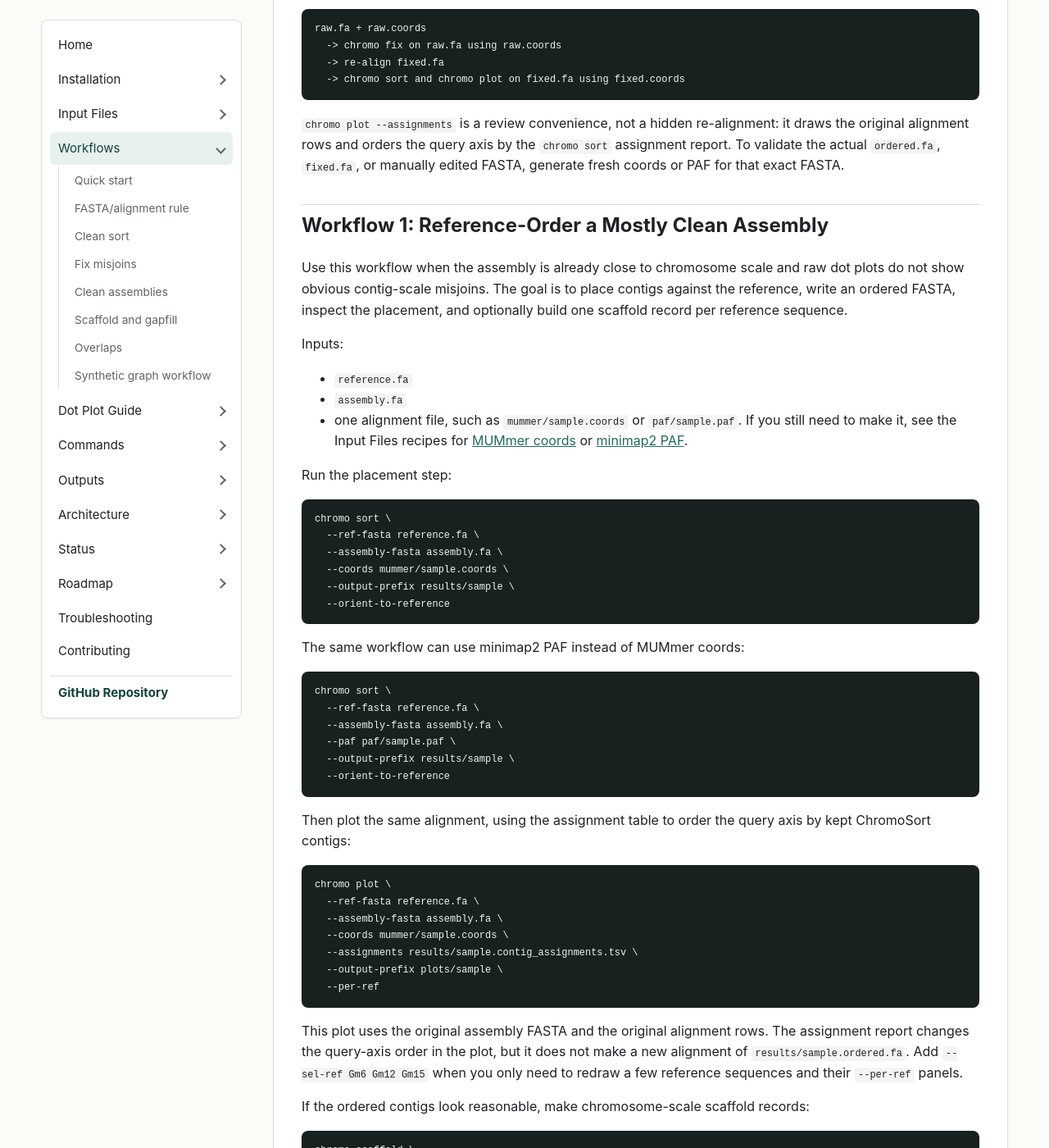
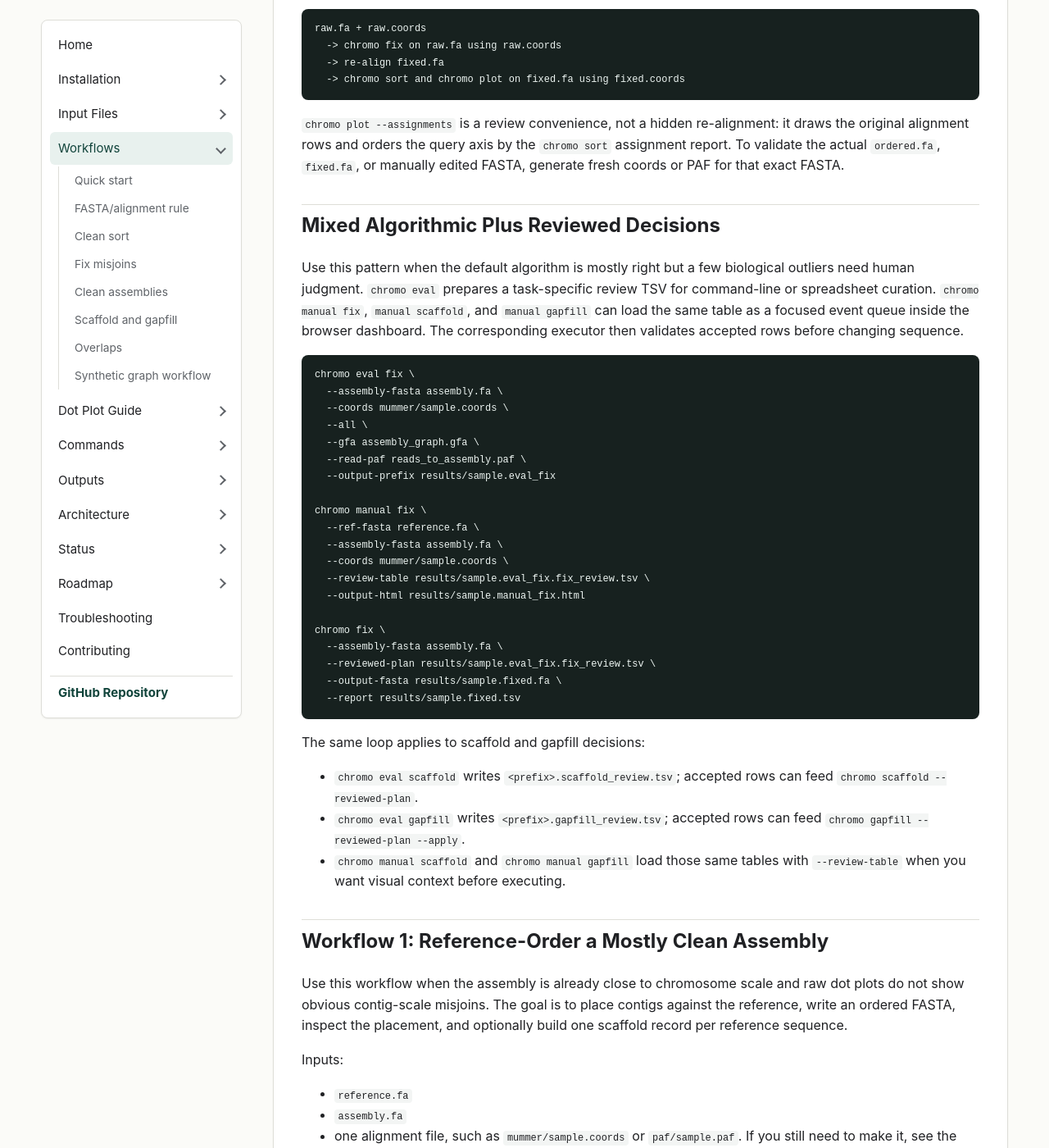
Before and after one commit to rotheconrad/chromosort, a Jekyll site: the page built from docs/workflows.md, in a window 1280 px wide and 1400 px high, scrolled down 1168 px. Shown: the whole window at 82% size. Built offline with Jekyll 4.4.1, drawn with Linux system fonts in a browser that asks for light colours.

Commit message:
Document reviewed workflow upgrade

````diff
--- a/docs/workflows.md
+++ b/docs/workflows.md
@@ -68,6 +68,47 @@ it draws the original alignment rows and orders the query axis by the
 `chromo sort` assignment report. To validate the actual `ordered.fa`,
 `fixed.fa`, or manually edited FASTA, generate fresh coords or PAF for that
 exact FASTA.
+
+## Mixed Algorithmic Plus Reviewed Decisions
+
+Use this pattern when the default algorithm is mostly right but a few biological
+outliers need human judgment. `chromo eval` prepares a task-specific review TSV
+for command-line or spreadsheet curation. `chromo manual fix`, `manual scaffold`,
+and `manual gapfill` can load the same table as a focused event queue inside the
+browser dashboard. The corresponding executor then validates accepted rows
+before changing sequence.
+
+```bash
+chromo eval fix \
+  --assembly-fasta assembly.fa \
+  --coords mummer/sample.coords \
+  --all \
+  --gfa assembly_graph.gfa \
+  --read-paf reads_to_assembly.paf \
+  --output-prefix results/sample.eval_fix
+
+chromo manual fix \
+  --ref-fasta reference.fa \
+  --assembly-fasta assembly.fa \
+  --coords mummer/sample.coords \
+  --review-table results/sample.eval_fix.fix_review.tsv \
+  --output-html results/sample.manual_fix.html
+
+chromo fix \
+  --assembly-fasta assembly.fa \
+  --reviewed-plan results/sample.eval_fix.fix_review.tsv \
+  --output-fasta results/sample.fixed.fa \
+  --report results/sample.fixed.tsv
+```
+
+The same loop applies to scaffold and gapfill decisions:
+
+- `chromo eval scaffold` writes `<prefix>.scaffold_review.tsv`; accepted rows can
+  feed `chromo scaffold --reviewed-plan`.
+- `chromo eval gapfill` writes `<prefix>.gapfill_review.tsv`; accepted rows can
+  feed `chromo gapfill --reviewed-plan --apply`.
+- `chromo manual scaffold` and `chromo manual gapfill` load those same tables
+  with `--review-table` when you want visual context before executing.
 
 ## Workflow 1: Reference-Order a Mostly Clean Assembly
 
````
Also changed, not shown: docs/roadmap.md (+8 -8 lines), docs/status.md (+4 -4 lines), CHANGELOG.md, README.md.
